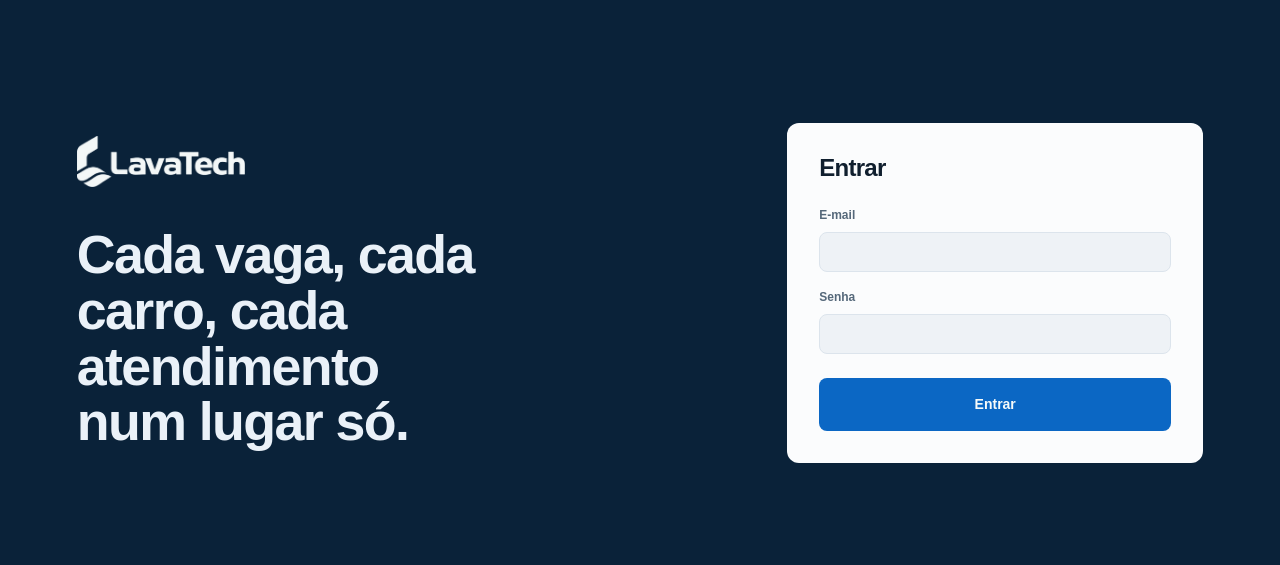
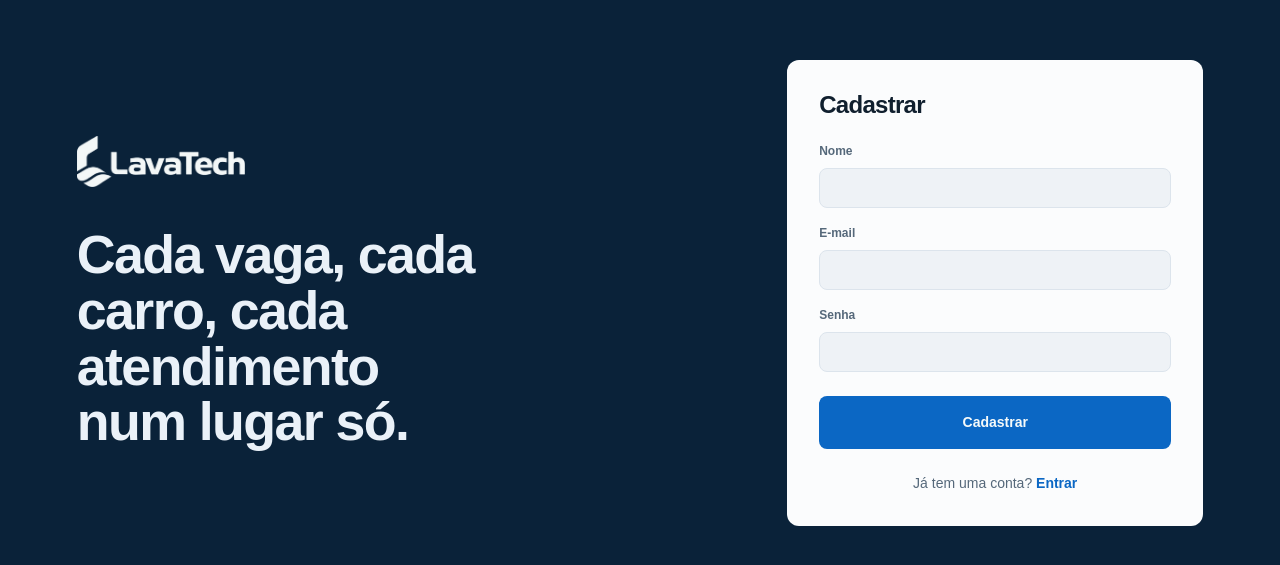
Before and after one commit to thiagodallo/lavatech, a React (Vite) app in the folder frontend/: page /cadastro in a window 1280 px wide. Before the commit this address led to /login. Shown: the part 107-672 px from the top of the page. Built offline with nearby package versions, Linux system fonts and the light colour scheme; no server answers.

Commit message:
feat(auth): add signup screen and link from login

```diff
--- a/frontend/src/App.jsx
+++ b/frontend/src/App.jsx
@@ -5,6 +5,7 @@ import RotaProtegida from './components/RotaProtegida.jsx'
 import { SessaoProvider } from './contexts/SessaoContext.jsx'
 import LayoutBase from './layouts/LayoutBase.jsx'
 import Agenda from './pages/Agenda.jsx'
+import Cadastro from './pages/Cadastro.jsx'
 import Catalogo from './pages/Catalogo.jsx'
 import Clientes from './pages/Clientes.jsx'
 import Dashboard from './pages/Dashboard.jsx'
@@ -20,6 +21,7 @@ export default function App() {
         <Routes>
           <Route path="/" element={<Landing />} />
           <Route path="/login" element={<Login />} />
+          <Route path="/cadastro" element={<Cadastro />} />
           <Route element={<RotaProtegida />}>
             <Route element={<LayoutBase />}>
               <Route path="/agenda" element={<Agenda />} />
--- a/frontend/src/api/auth.js
+++ b/frontend/src/api/auth.js
@@ -11,3 +11,7 @@ export function sair() {
 export function buscarFuncionarioLogado() {
   return requisitar('/auth/me')
 }
+
+export function cadastrar(nome, email, senha) {
+  return requisitar('/auth/cadastro', { metodo: 'POST', corpo: { nome, email, senha } })
+}
--- /dev/null
+++ b/frontend/src/pages/Cadastro.jsx
@@ -0,0 +1,116 @@
+import { useState } from 'react'
+import { Link, Navigate } from 'react-router'
+
+import { cadastrar } from '../api/auth.js'
+import logoClara from '../assets/logo-lavatech-clara.png'
+import { useSessao } from '../contexts/SessaoContext.jsx'
+import './Login.css'
+
+export default function Cadastro() {
+  const { funcionario } = useSessao()
+  const [nome, setNome] = useState('')
+  const [email, setEmail] = useState('')
+  const [senha, setSenha] = useState('')
+  const [mensagemDeErro, setMensagemDeErro] = useState('')
+  const [enviando, setEnviando] = useState(false)
+  const [enviado, setEnviado] = useState(false)
+
+  async function enviarFormulario(evento) {
+    evento.preventDefault()
+    setMensagemDeErro('')
+    setEnviando(true)
+    try {
+      await cadastrar(nome, email, senha)
+      setEnviado(true)
+    } catch (erro) {
+      setMensagemDeErro(erro.campos?.senha?.[0] ?? erro.message)
+    } finally {
+      setEnviando(false)
+    }
+  }
+
+  if (funcionario) {
+    return <Navigate to="/agenda" replace />
+  }
+
+  return (
+    <main className="login">
+      <section className="login-apresentacao">
+        <Link to="/" aria-label="LavaTech, voltar para a apresentação">
+          <img src={logoClara} alt="" className="login-logo" />
+        </Link>
+        <h1 className="login-chamada">Cada vaga, cada carro, cada atendimento num lugar só.</h1>
+      </section>
+
+      {enviado ? (
+        <section className="login-cartao" role="status">
+          <h2 className="login-titulo">Cadastro enviado</h2>
+          <p className="login-confirmacao">Aguarde a aprovação de um administrador para entrar.</p>
+          <Link to="/login" className="login-entrar login-entrar-link">
+            Voltar para entrar
+          </Link>
+        </section>
+      ) : (
+        <form className="login-cartao" onSubmit={enviarFormulario}>
+          <h2 className="login-titulo">Cadastrar</h2>
+
+          <label className="login-rotulo" htmlFor="cadastro-nome">
+            Nome
+          </label>
+          <input
+            id="cadastro-nome"
+            className="login-campo"
+            type="text"
+            autoComplete="name"
+            required
+            minLength={2}
+            maxLength={150}
+            value={nome}
+            onChange={(evento) => setNome(evento.target.value)}
+          />
+
+          <label className="login-rotulo" htmlFor="cadastro-email">
+            E-mail
+          </label>
+          <input
+            id="cadastro-email"
+            className="login-campo"
+            type="email"
+            autoComplete="username"
+            required
+            value={email}
+            onChange={(evento) => setEmail(evento.target.value)}
+          />
+
+          <label className="login-rotulo" htmlFor="cadastro-senha">
+            Senha
+          </label>
+          <input
+            id="cadastro-senha"
+            className="login-campo"
+            type="password"
+            autoComplete="new-password"
+            required
+            minLength={8}
+            value={senha}
+            onChange={(evento) => setSenha(evento.target.value)}
+          />
+
+          {mensagemDeErro && (
+            <p className="login-erro" role="alert">
+              {mensagemDeErro}
+            </p>
+          )}
+
+          <button type="submit" className="login-entrar" disabled={enviando}>
+            {enviando ? 'Enviando' : 'Cadastrar'}
+          </button>
+
+          <p className="login-troca">
+            Já tem uma conta? <Link to="/login">Entrar</Link>
+          </p>
+        </form>
+      )}
+    </main>
+  )
+}
--- a/frontend/src/pages/Login.css
+++ b/frontend/src/pages/Login.css
@@ -85,6 +85,35 @@
   transition: background-color 150ms cubic-bezier(0.23, 1, 0.32, 1);
 }
 
+.login-entrar-link {
+  display: block;
+  text-align: center;
+  text-decoration: none;
+}
+
+.login-confirmacao {
+  margin: 0 0 var(--espaco-3);
+  color: var(--cor-texto-suave);
+  line-height: 1.4;
+}
+
+.login-troca {
+  margin: var(--espaco-3) 0 0;
+  color: var(--cor-texto-suave);
+  font-size: 14px;
+  text-align: center;
+}
+
+.login-troca a {
+  color: var(--cor-marca);
+  font-weight: 600;
+  text-decoration: none;
+}
+
+.login-troca a:hover {
+  text-decoration: underline;
+}
+
 .login-entrar:hover:not(:disabled) {
   background: var(--cor-marca-escura);
 }
--- a/frontend/src/pages/Login.jsx
+++ b/frontend/src/pages/Login.jsx
@@ -75,6 +75,10 @@ export default function Login() {
         <button type="submit" className="login-entrar" disabled={enviando}>
           {enviando ? 'Entrando' : 'Entrar'}
         </button>
+
+        <p className="login-troca">
+          Não tem uma conta? <Link to="/cadastro">Cadastre-se!</Link>
+        </p>
       </form>
     </main>
   )
```
